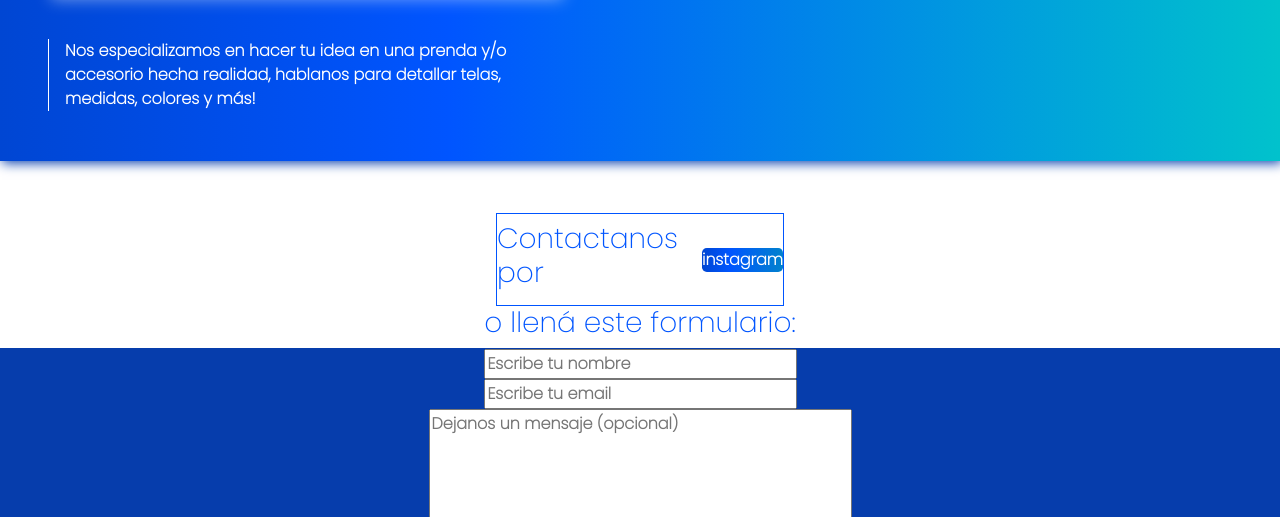
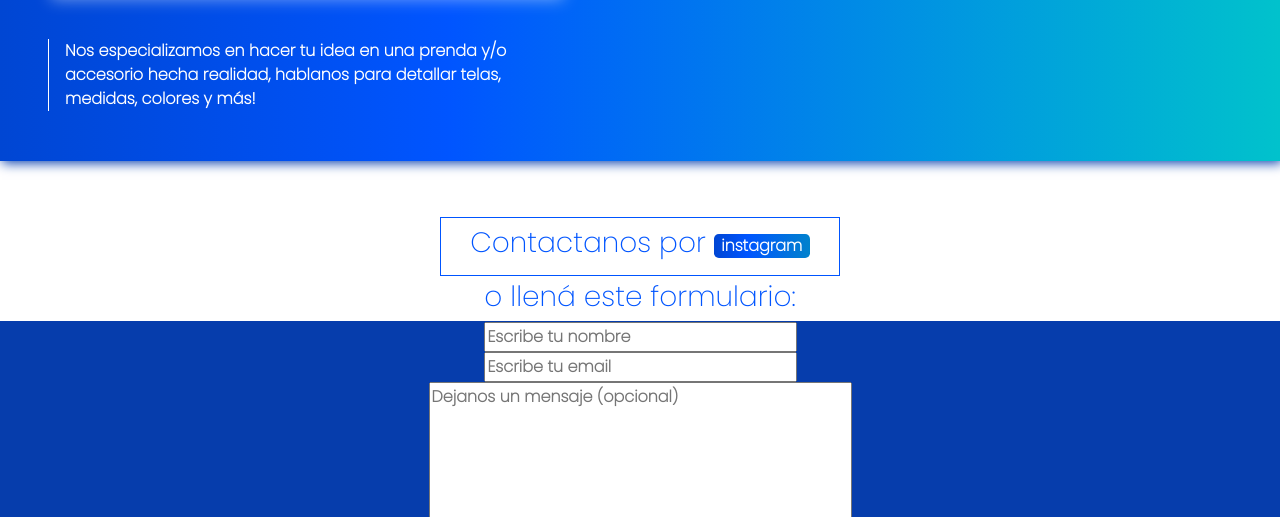
Before and after one commit to Maximo-Suarez/klaus.ls, a plain HTML site: page paginas/contacto.html in a window 1280 px wide. Shown: the part 283-800 px from the top of the page. Drawn offline with nearby package versions, Linux system fonts and the light colour scheme.

Commit message:
4to commit

```diff
--- a/style.css
+++ b/style.css
@@ -438,7 +438,7 @@ div[class^="categoria__"] .subtitulo3{
 .htp__SeguiLosPasos{
     background-image: linear-gradient(90deg, rgb(0, 70, 211) 0%, rgba(0,85,255,1) 35%, rgb(1, 194, 204) 100%);
     box-shadow: .1rem .1rem .6rem #063dac;
-    height: 35rem;
+    height: 45rem;
     width: 100%;
     display: flex;
     flex-direction: column;
@@ -658,8 +658,7 @@ div[class^="categoria__"] .subtitulo3{
     display: flex;
     justify-content: center;
     align-items: center;
-    width: 90%;
-    width: 18rem;
+    width: 25rem;
 }
 
 .instagram__link{
```
